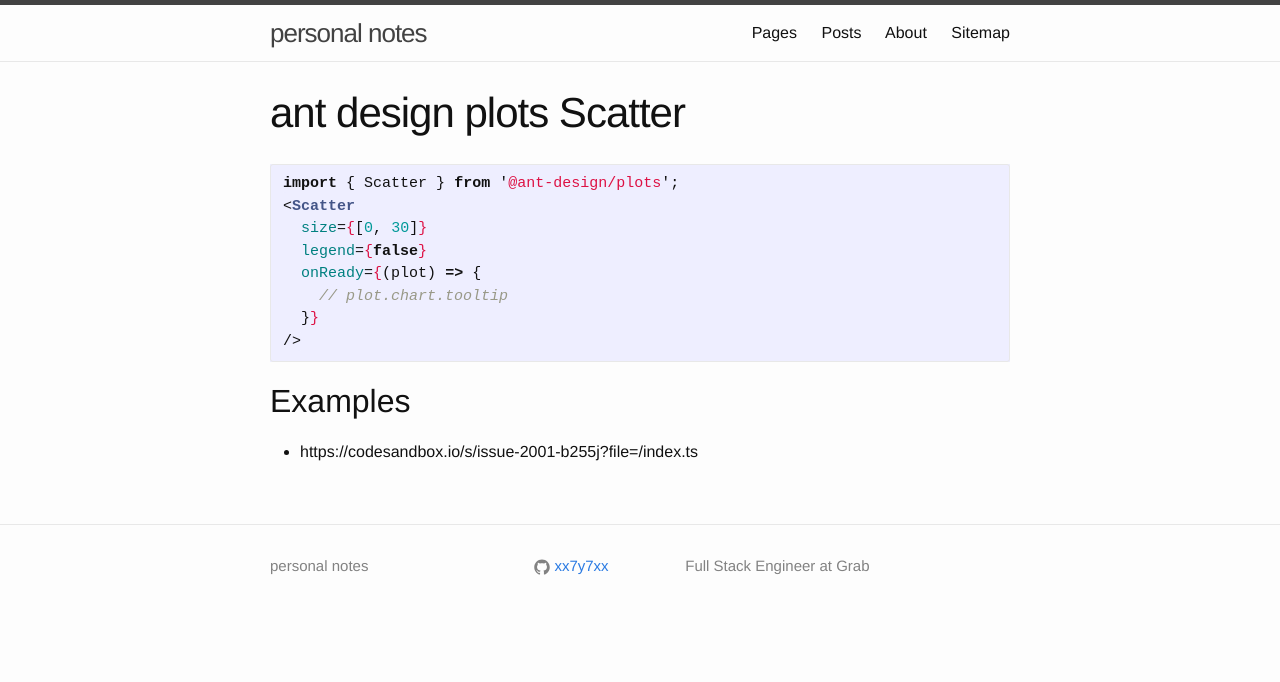
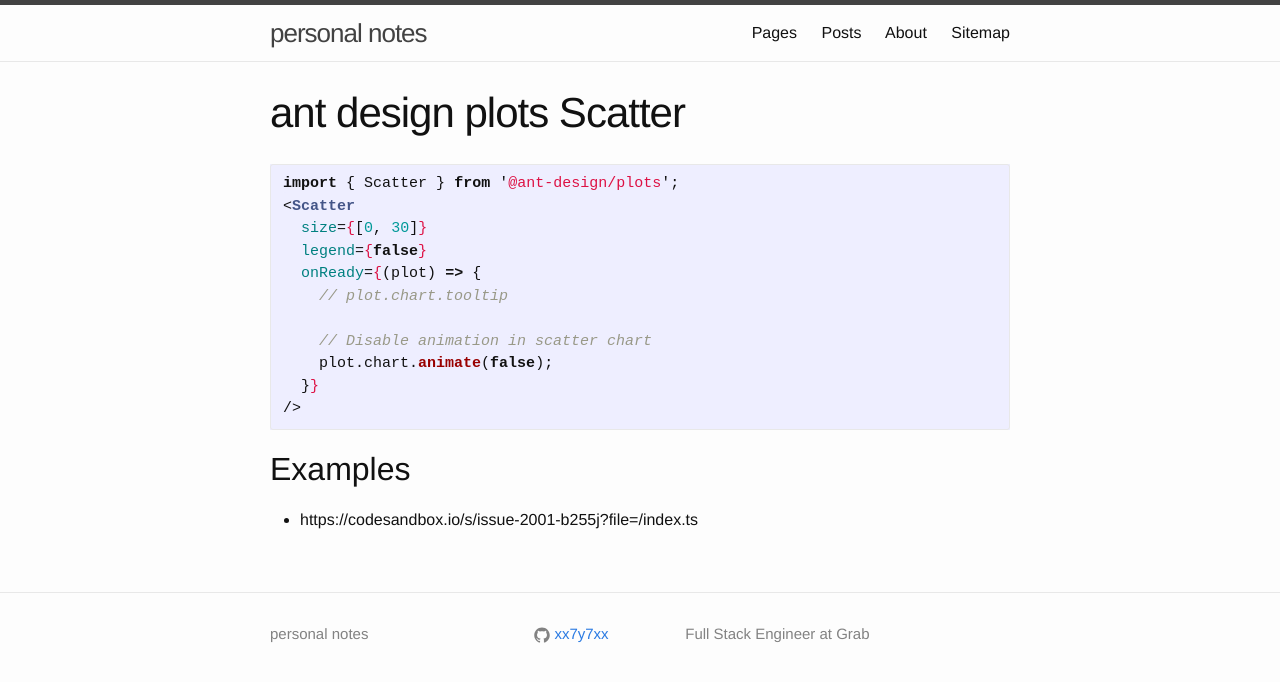
Before and after one commit to xx7y7xx/xx7y7xx.github.io, a Jekyll site: the page built from _pages/dev/antd/scatter.md, in a window 1280 px wide. Shown: the top 682 px of the page. Built offline with Jekyll 4.4.1, drawn with Linux system fonts in a browser that asks for light colours; comment, search, counter and statistics services are not loaded.

Commit message:
Update scatter.md

````diff
--- a/_pages/dev/antd/scatter.md
+++ b/_pages/dev/antd/scatter.md
@@ -11,6 +11,9 @@ import { Scatter } from '@ant-design/plots';
   legend={false}
   onReady={(plot) => {
     // plot.chart.tooltip
+
+    // Disable animation in scatter chart
+    plot.chart.animate(false);
   }}
 />
 ```
````
